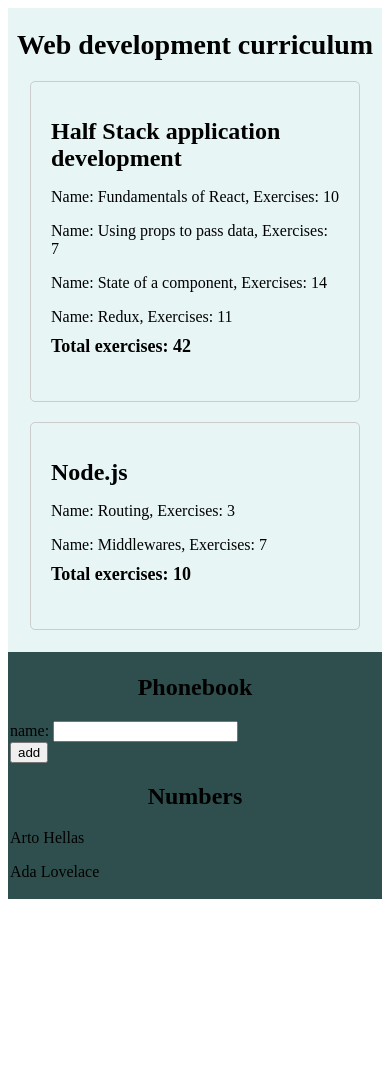
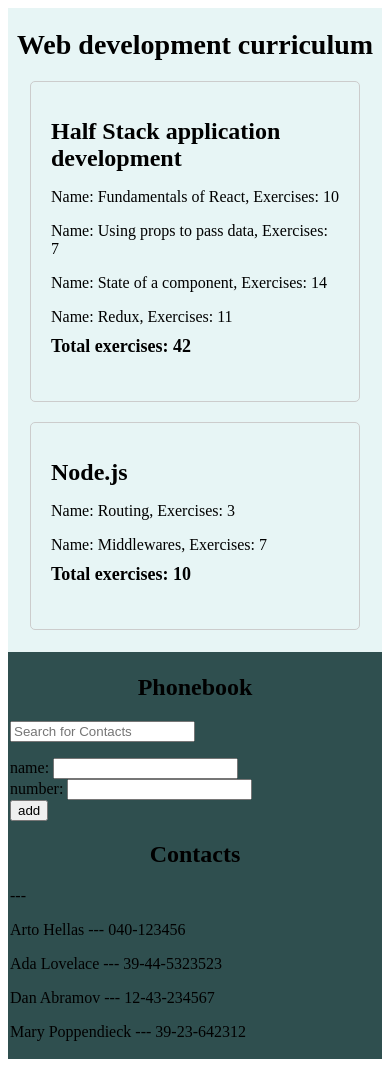
Before and after one commit to 57Ajay/React-PhoneBook, a React (Vite) app: page / in a window 390 px wide. Before the commit the page ends 907 px from the top, so only its background shows below. Built offline with nearby package versions, Linux system fonts and the light colour scheme.

Commit message:
Added SearchFilter file for searching of contacts in Phonebook

```diff
--- a/src/components/Phonebook.jsx
+++ b/src/components/Phonebook.jsx
@@ -1,48 +1,64 @@
 import { useState } from "react";
 import "./Phonebook.css";
+import "./SearchFilter";
+import SearchFilter from "./SearchFilter";
 const  Phonebook= ()=>{
     const [persons, setPersons] = useState([
-        { name: "Arto Hellas" },
-        { name: "Ada Lovelace" },
+        {},
+        { name: "Arto Hellas", number: "040-123456" },
+        { name: "Ada Lovelace", number: "39-44-5323523" },
+        { name: "Dan Abramov", number: "12-43-234567" },
+        { name: "Mary Poppendieck", number: "39-23-642312" }
     ]);
 
     const [newName, setNewName] = useState("");
-
+    const [newNumber, setNewNumber] = useState("");
     const addPerson = (event) => {
       event.preventDefault();
       const personObject = {
         name: newName,
+        number: newNumber
       };
-      if (persons.some((person) => person.name === newName)) {
-        alert(`${newName} is already added to phonebook`);
+      if (persons.some((person) => person.name === newName && person.number === newNumber)) {
+        alert(`${newName} & ${newNumber} is already added to phonebook`);
         setNewName("");
+        setNewNumber("");
         return;
       } else {
         setPersons(persons.concat(personObject));
         setNewName("");
+        setNewNumber("");
       }
     };
 
 
-    const handleChange = (event) => {
+    const handleNameChange = (event) => {
         setNewName(event.target.value);
+    }
+
+    const handleNumberChange = (event) => {
+        setNewNumber(event.target.value);
     }
 
     return(
         <div className="phonebook-container">
             <h2 className="phonebook-title">Phonebook</h2>
+            <SearchFilter persons={persons}/>
             <form onSubmit={addPerson}>
                 <div>
-                    name: <input onChange={handleChange} type="text"/>
+                    name: <input onChange={handleNameChange} type="text"/>
+                </div>
+                <div>
+                    number: <input type="text" onChange={handleNumberChange}/>
                 </div>
                 <div>
                     <button type="submit">add</button>
                 </div>
             </form>
-            <h2 className="phonebook-title">Numbers</h2>
+            <h2 className="phonebook-title">Contacts</h2>
             <div>
                 {persons.map(person => (
-                    <p key={persons.indexOf(person)}>{person.name}</p>
+                    <p key={persons.indexOf(person)}>{person.name}{" --- "}{person.number}</p>
                 ))}
             </div>
         </div>
--- /dev/null
+++ b/src/components/SearchFilter.jsx
@@ -0,0 +1,37 @@
+import PropTypes from 'prop-types';
+import { useState } from 'react';
+const SearchFilter = ({ persons }) => {
+    const [searched, setSearched] = useState([]);
+  const HandleChange = (e) => {
+    const searchValue = e.target.value;
+    if (!searchValue) {
+      setSearched([]);
+      return;
+    }
+    const filteredPersons = persons.filter((person) =>
+      person.name && person.name.toLowerCase().includes(searchValue.toLowerCase())
+    );
+    setSearched(filteredPersons);
+  };
+
+  return (
+    <div>
+      <div>
+        <input type="text" onChange={HandleChange} placeholder="Search for Contacts" />
+      </div>
+      <div>
+        <ul>
+          {searched.map((person) => (
+            <li key={person.name}>{person.name}</li>
+          ))}
+        </ul>
+      </div>
+    </div>
+  );
+};
+
+SearchFilter.propTypes = {
+  persons: PropTypes.array.isRequired,
+};
+
+export default SearchFilter;
```
